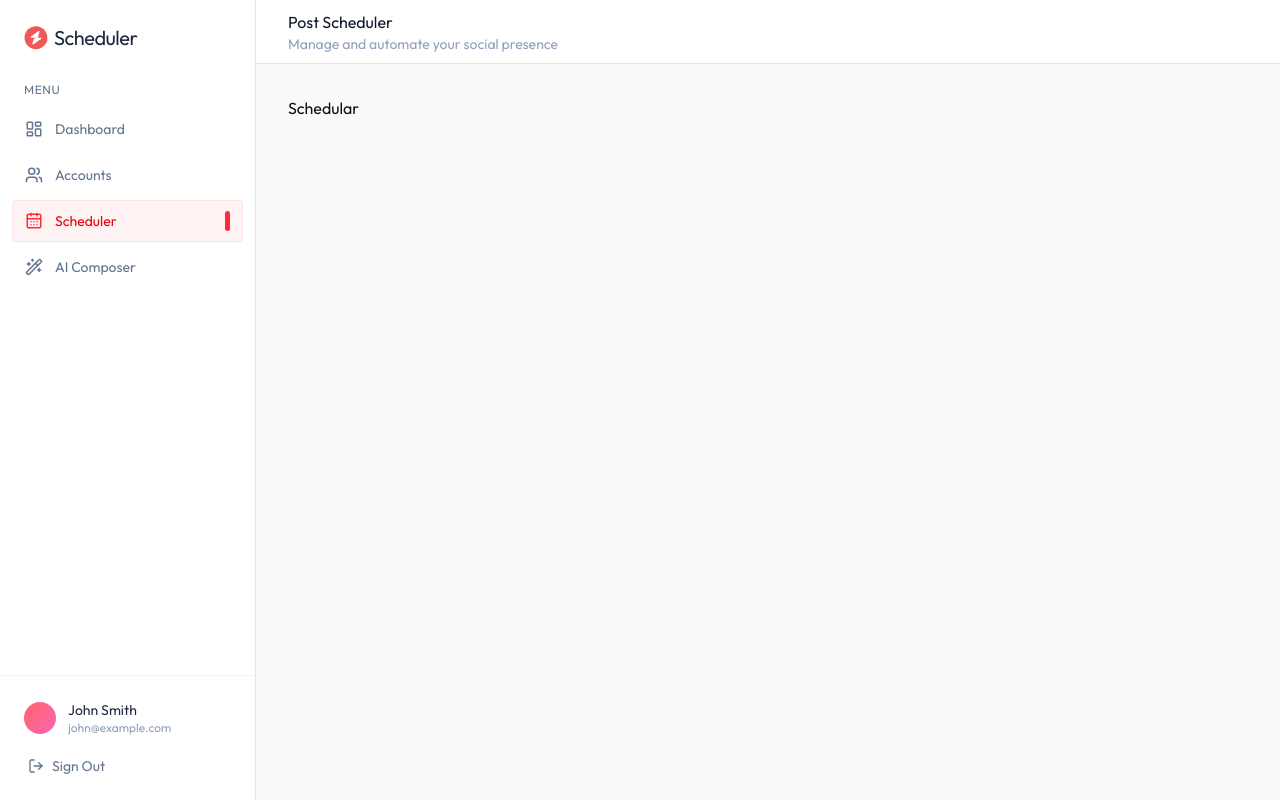
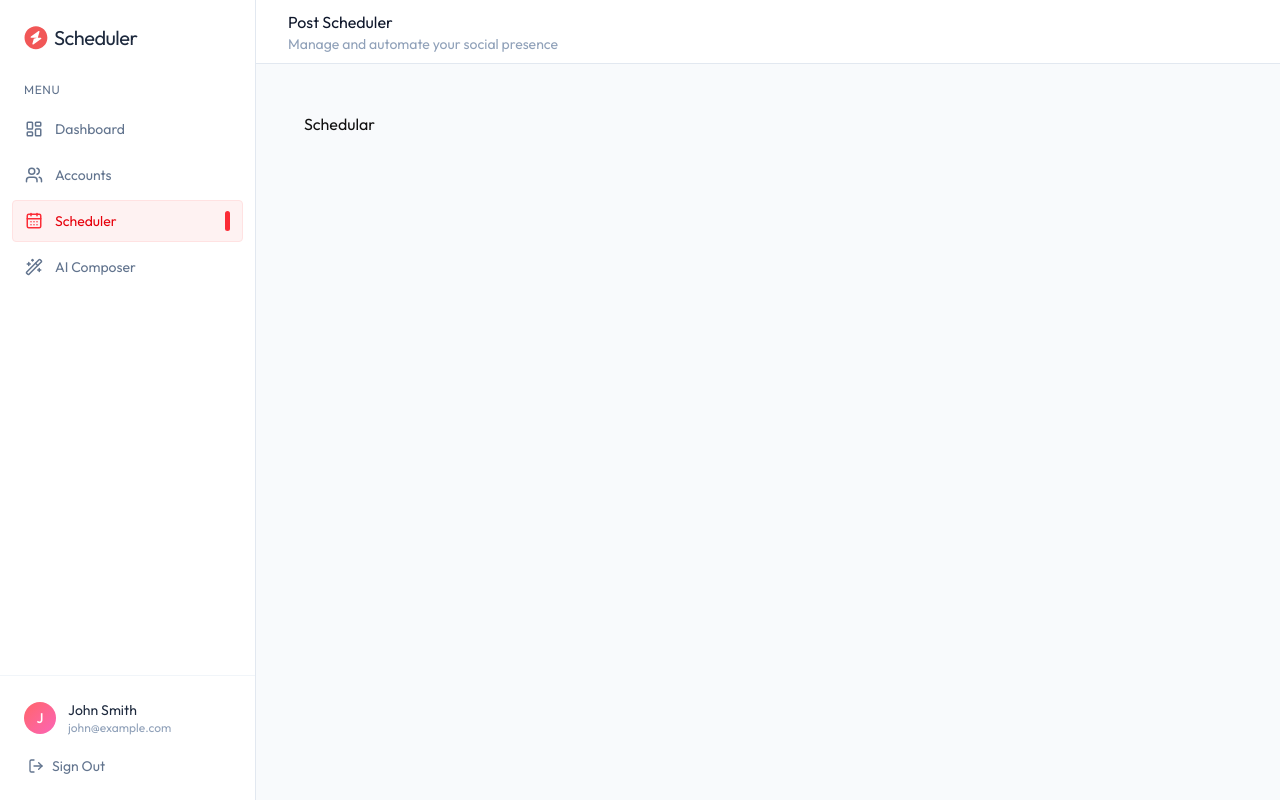
Before and after one commit to kartikpalan1022-reaper/Social-Schedular, a React (Vite) app in the folder client/: page /schedule in a window 1280 px wide. Built offline with nearby package versions, Linux system fonts and the light colour scheme.

Commit message:
Fixed minute issue in Layout and Sidebar

```diff
--- a/client/src/components/Layout.tsx
+++ b/client/src/components/Layout.tsx
@@ -37,7 +37,7 @@
                     <p className='text-sm text-slate-400  hidden sm:block'>Manage and automate your social presence</p>
                 </div>
             </header>
-            <main className='flex-1 overflow-auto p-4 sm:p-6 md:p-8 x1:p-12'>
+            <main className='flex-1 overflow-auto p-4 sm:p-6 md:p-8 xl:p-12'>
                 <Outlet />
             </main>
         </div>
--- a/client/src/components/Sidebar.tsx
+++ b/client/src/components/Sidebar.tsx
@@ -21,7 +21,7 @@
     ]
 
   return (
-    <div className={`fixed inset-y-0 left-0 z-50 w-64 bg-white border-r border-slate-200 flex flex-col h-full transform transition-transform duartion-200 ease-in-out md:relative md:translate-x-0 ${isOpen ? "translate-x-0" : "translate-x-full"}`}>
+    <div className={`fixed inset-y-0 left-0 z-50 w-64 bg-white border-r border-slate-200 flex flex-col h-full transform transition-transform duration-200 ease-in-out md:relative md:translate-x-0 ${isOpen ? "translate-x-0" : "translate-x-full"}`}>
 
         {/* Logo */}
         <div className='p-6 pb-4'>
@@ -55,7 +55,7 @@
         <div className='p-4 border-t border-slate-100'>
             <div className='flex items-center gap-3 p-2 rounded-xl hover:bg-slate-50 transition-colors'>
                 <div className='size-8 rounded-full bg-linear-to-br from-red-400 to-pink-400 flex items-center justify-center text-white text-sm font-medium shrink-0'>
-                    {user?.name?.charAt(0).toUpperCase || "U"}
+                    {user?.name?.charAt(0).toUpperCase() || "U"}
                 </div>
                 <div className='flex-1 min-w-0'>
                     <div className='text-sm text-slate-800 truncate'>
```
